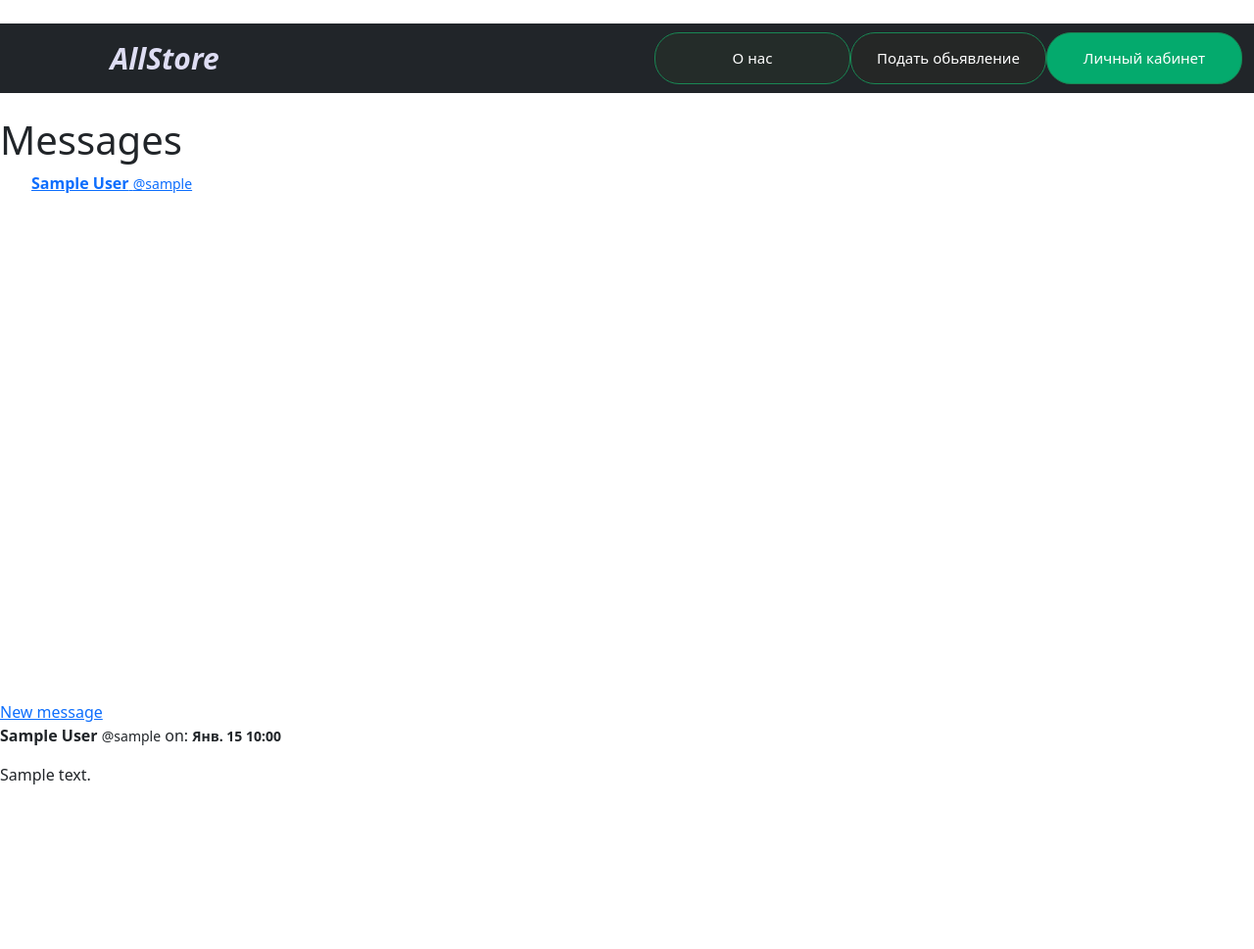
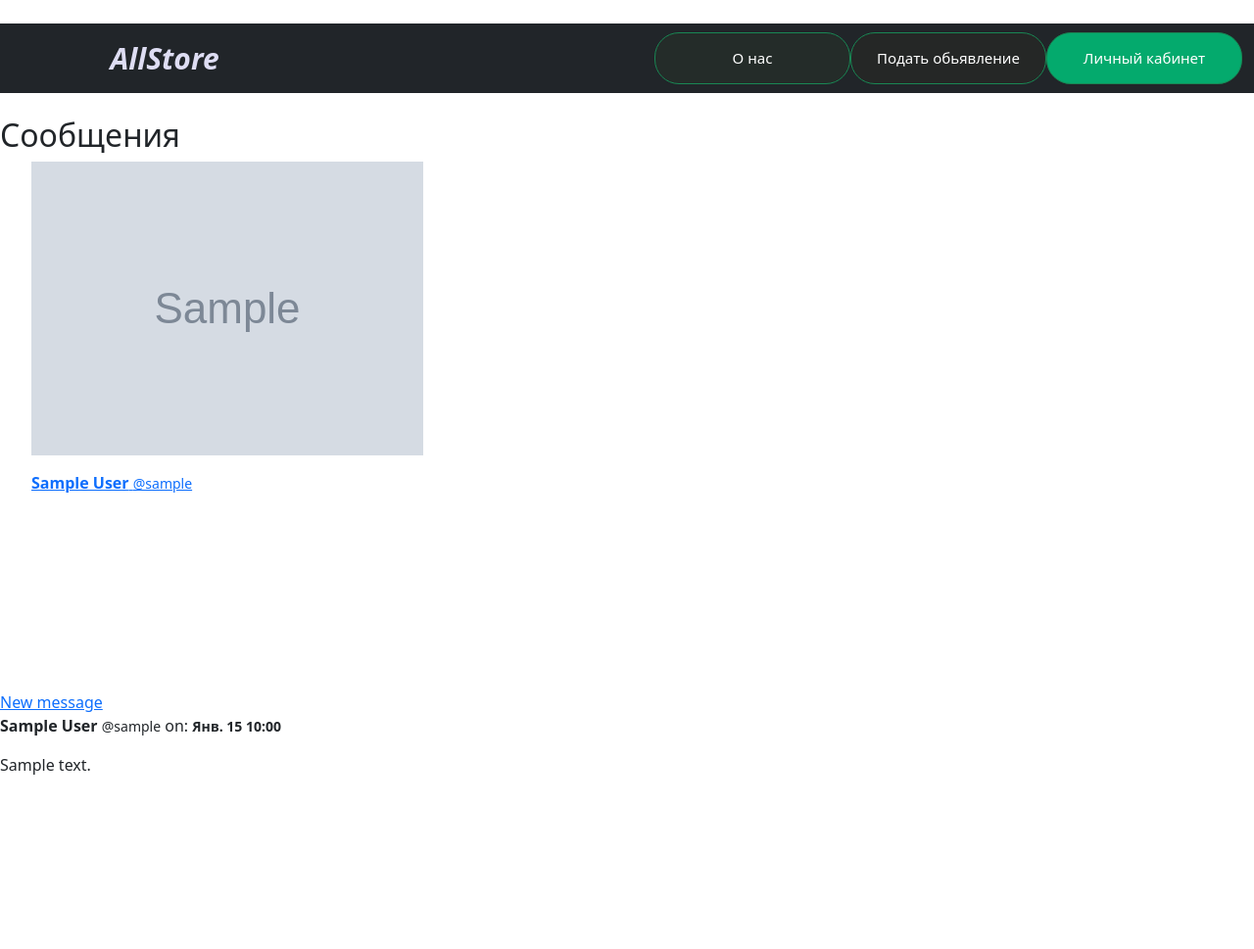
Before and after one commit to Zhantai28/Lalafo-50k, a Django app: page /message in a window 1280 px wide. Shown: the top 969 px of the page at 98% size. Run offline with Django 3.2, Linux system fonts and the light colour scheme; a user stored in the database is signed in; tables that the repository leaves empty hold one stand-in row (values such as "Sample post"); grey boxes marked "Sample" are stand-in pictures.

Commit message:
changes in html

```diff
--- a/account/templates/account/inbox.html
+++ b/account/templates/account/inbox.html
@@ -9,9 +9,9 @@
 
     <div class="column is-one-quarter">
     <aside class="menu">
-      <h1 class="title is-2">
-      Messages
-      </h1>
+      <h2 class="title is-2">
+      Сообщения
+      </h2>
     <ul style="overflow-y: scroll; height: 500px" class="menu-list">
 
   {% for message in messages %}
@@ -19,15 +19,15 @@
   <a class="{% if active_direct == message.user.username %}is-active{% endif %}" href="{% url 'account:directs' message.user.username %}">
   <div class="box">
     <article class="media">
-      <!-- <div class="media-left">
+      <div class="media-left">
         <figure class="image is-64x64">
-            {% if message.user.profile.picture %}
+            {% if message.user.profile.photo %}
               <img src="{{ message.user.profile.photo.url }}" alt="Placeholder image">
             {% else %}
               <img src="https://bulma.io/images/placeholders/96x96.png" alt="Placeholder image">
             {% endif %}
         </figure>
-      </div> -->
+      </div>
       <div class="media-content">
 
         <div class="content">
@@ -94,7 +94,7 @@
       <input type="hidden" name="to_user" value="{{ active_direct }}">
       <div class="field">
         <p class="control">
-          <textarea class="textarea" name="body" placeholder="Add a comment..."></textarea>
+          <textarea class="textarea" name="body" placeholder="Написать сообщение..."></textarea>
         </p>
       </div>
       <nav class="level">
--- a/account/templates/account/user.html
+++ b/account/templates/account/user.html
@@ -6,7 +6,9 @@
         <div class="media">
             <div class="media">
                 <img class="rounded-circle account-img" src="{{ viewed_user.profile.photo.url }}" style="max-width: 250px; max-height: 200px;">
-                  <h2>Profile ID: {{ viewed_user.profile.id }} First name: {{ viewed_user.first_name }}</h2>
+                  <h2>Имя: {{ viewed_user.first_name }}  {{ viewed_user.last_name }}</h2>
+                  <h3>Профиль ID: {{ viewed_user.profile.id }} Логин: {{ viewed_user.username }}</h3>
+
               </div>
               <hr>
               <div>Рейтинг: {{ viewed_user.rating }}</div>
```
